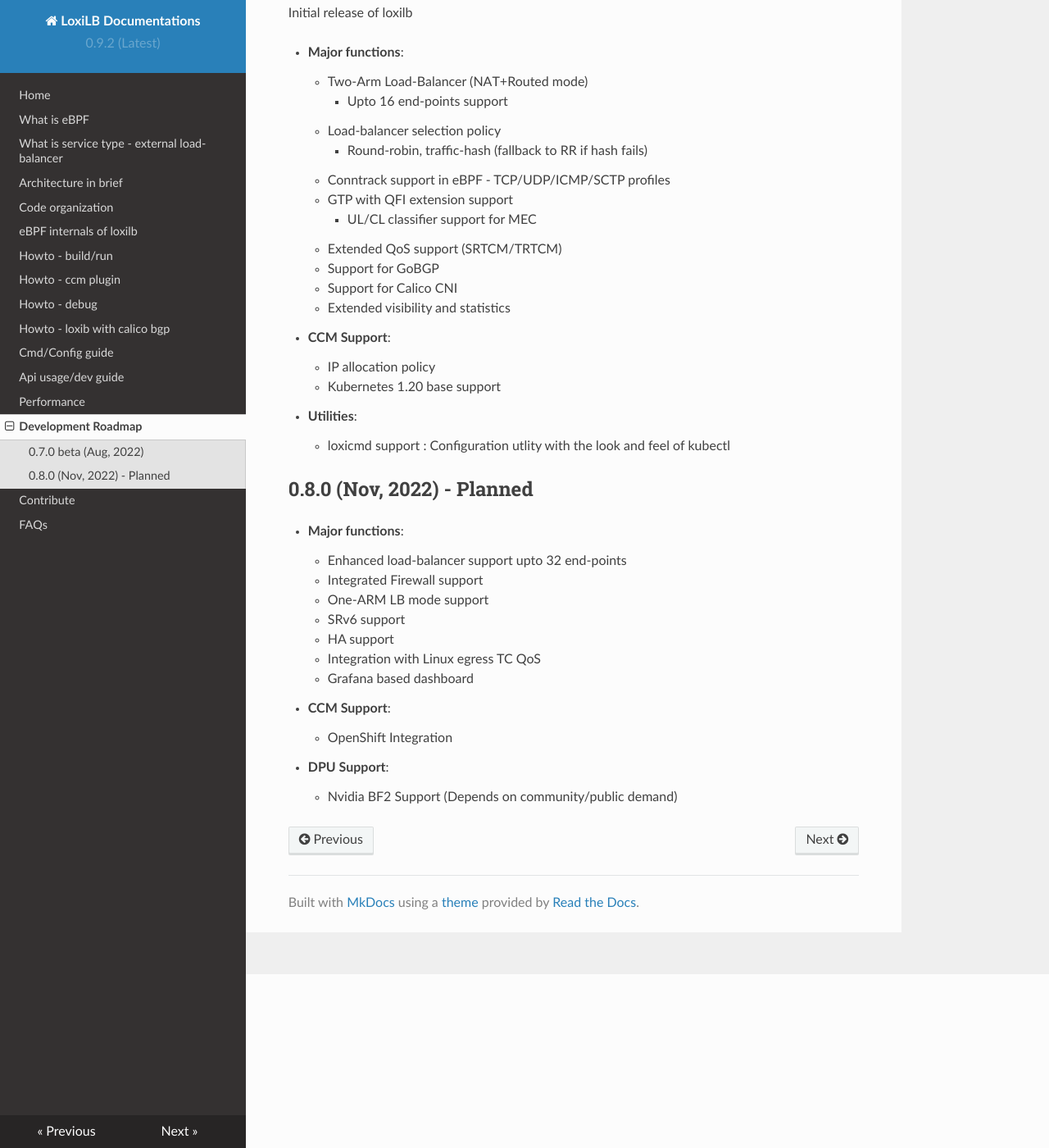
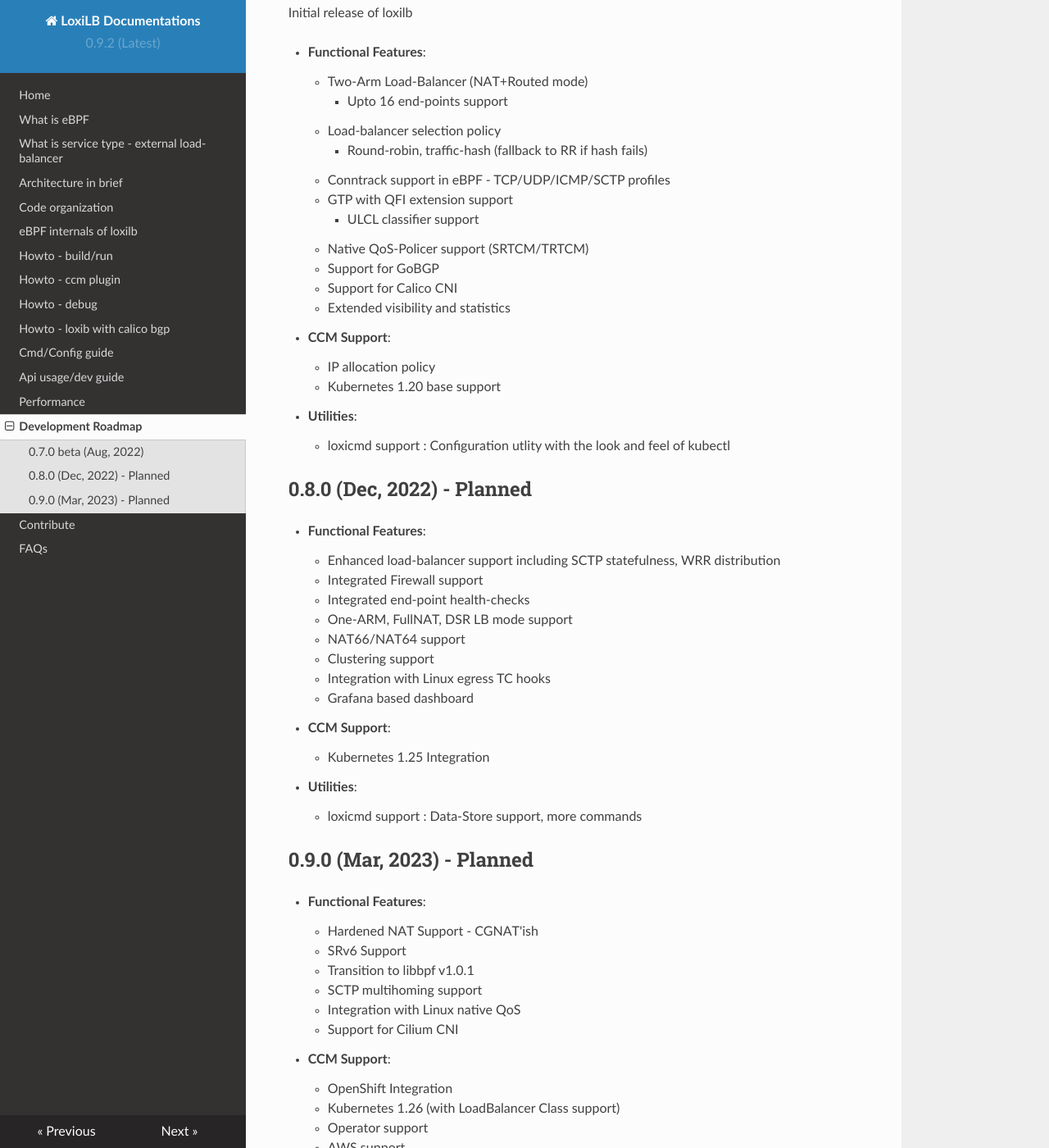
Before and after one commit to loxilb-io/loxilbdocs, an MkDocs documentation site: the page built from docs/roadmap.md, in a window 1280 px wide and 1400 px high, scrolled down 212 px. Shown: the whole window at 82% size. Built offline with MkDocs 1.6.1, drawn with Linux system fonts in a browser that asks for light colours; nearby versions of some CDN libraries.

Commit message:
Update roadmap.md

```diff
--- a/docs/roadmap.md
+++ b/docs/roadmap.md
@@ -4,15 +4,15 @@
 
 Initial release of loxilb
 
-- **Major functions**:
+- **Functional Features**:
     - Two-Arm Load-Balancer (NAT+Routed mode)
         - Upto 16 end-points support
     - Load-balancer selection policy
         -  Round-robin, traffic-hash (fallback to RR if hash fails)
     - Conntrack support in eBPF - TCP/UDP/ICMP/SCTP profiles
     - GTP with QFI extension support
-        - UL/CL classifier support for MEC
-    - Extended QoS support (SRTCM/TRTCM)
+        - ULCL classifier support
+    - Native QoS-Policer support (SRTCM/TRTCM)
     - Support for GoBGP
     - Support for Calico CNI
     - Extended visibility and statistics
@@ -24,19 +24,36 @@
 - **Utilities**:
     - loxicmd support : Configuration utlity with the look and feel of kubectl
 
-## 0.8.0 (Nov, 2022) - Planned
+## 0.8.0 (Dec, 2022) - Planned
 
-- **Major functions**:
-    - Enhanced load-balancer support upto 32 end-points
+- **Functional Features**:
+    - Enhanced load-balancer support including SCTP statefulness, WRR distribution
     - Integrated Firewall support
-    - One-ARM LB mode support
-    - SRv6 support
-    - HA support
-    - Integration with Linux egress TC QoS
+    - Integrated end-point health-checks
+    - One-ARM, FullNAT, DSR LB mode support
+    - NAT66/NAT64 support
+    - Clustering support
+    - Integration with Linux egress TC hooks
     - Grafana based dashboard
 
 - **CCM Support**:
+    - Kubernetes 1.25 Integration
+
+- **Utilities**:
+    - loxicmd support : Data-Store support, more commands
+
+## 0.9.0 (Mar, 2023) - Planned
+
+- **Functional Features**:
+    - Hardened NAT Support - CGNAT'ish
+    - SRv6 Support
+    - Transition to libbpf v1.0.1
+    - SCTP multihoming support
+    - Integration with Linux native QoS
+    - Support for Cilium CNI
+
+- **CCM Support**:
     - OpenShift Integration
-
-- **DPU Support**:
-    - Nvidia BF2 Support (Depends on community/public demand)
+    - Kubernetes 1.26 (with LoadBalancer Class support)
+    - Operator support
+    - AWS support
```
